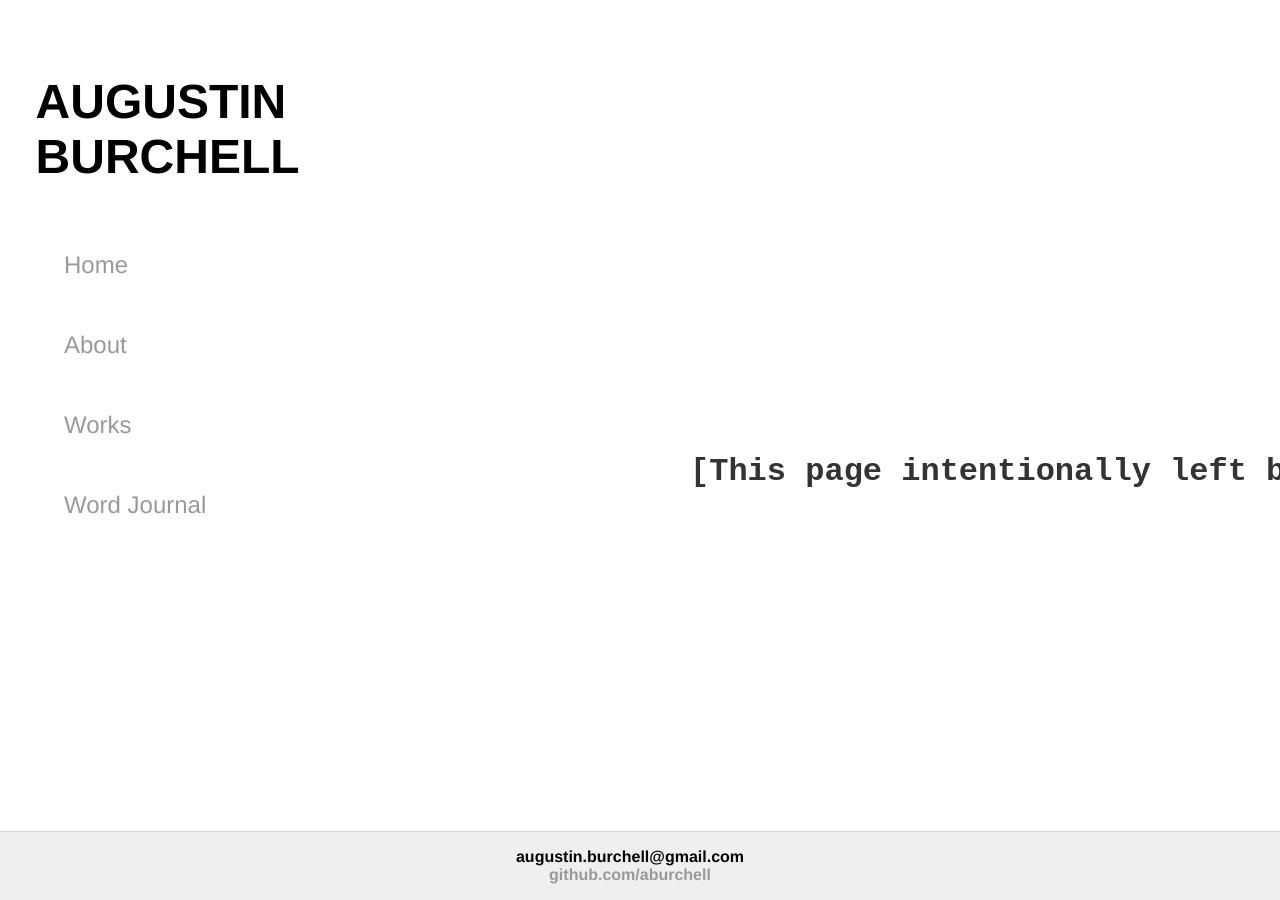
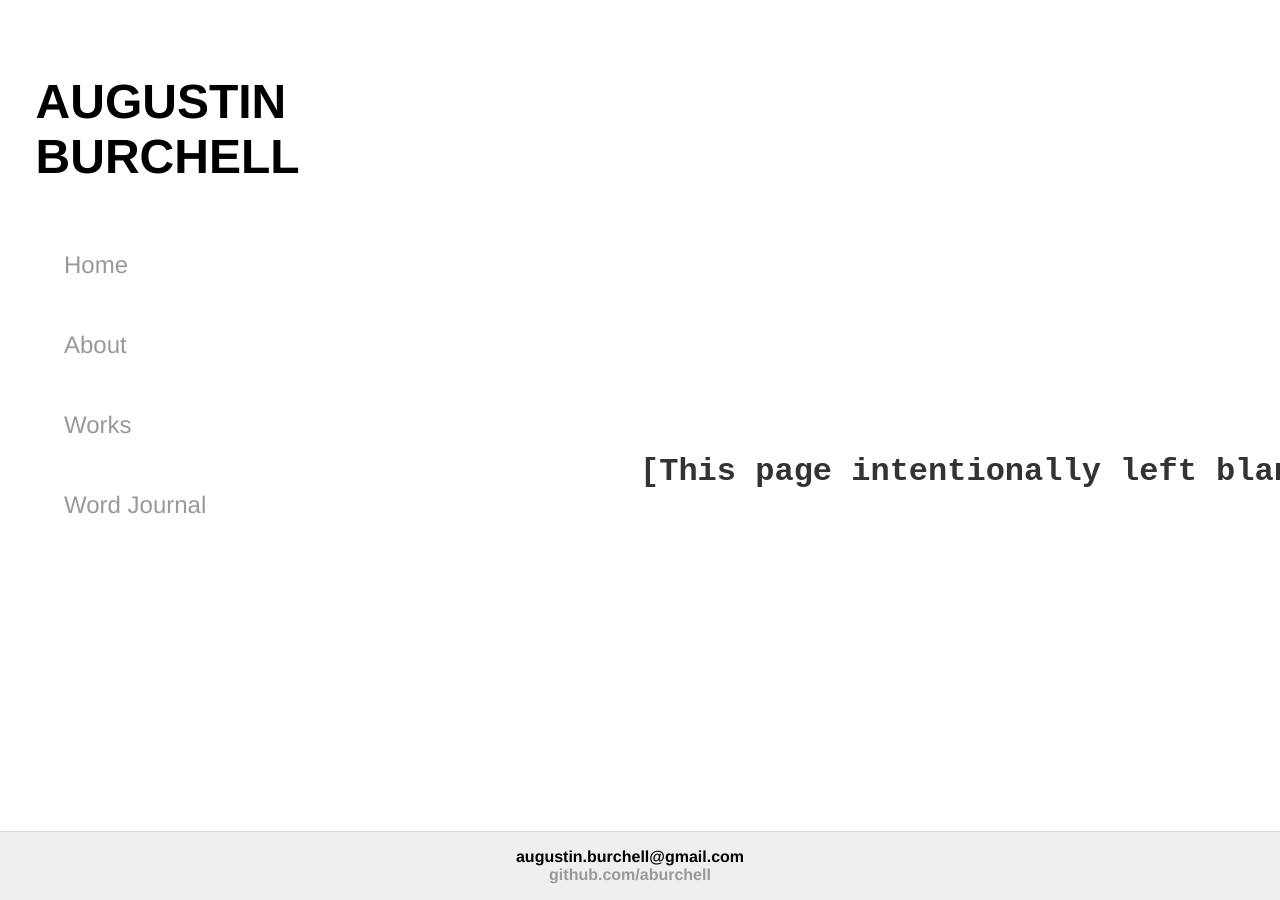
Before and after one commit to aburchell/aburchell.github.io, a Jekyll site: the page built from index.html, in a window 1280 px wide. Built offline with Jekyll 4.4.1, drawn with Linux system fonts in a browser that asks for light colours.

Commit message:
change some more stuff

```diff
--- a/css/main.css
+++ b/css/main.css
@@ -91,7 +91,7 @@ ul.posts li {
   position: absolute;
   top: 50%;
   left: 50%;
-  margin-left: 50px;
+  margin-right: 50px;
   /*transform: translate(-50%, -50%);*/
   font-family: monospace, 'Courier New';
   font-size: 2.0rem;
```
